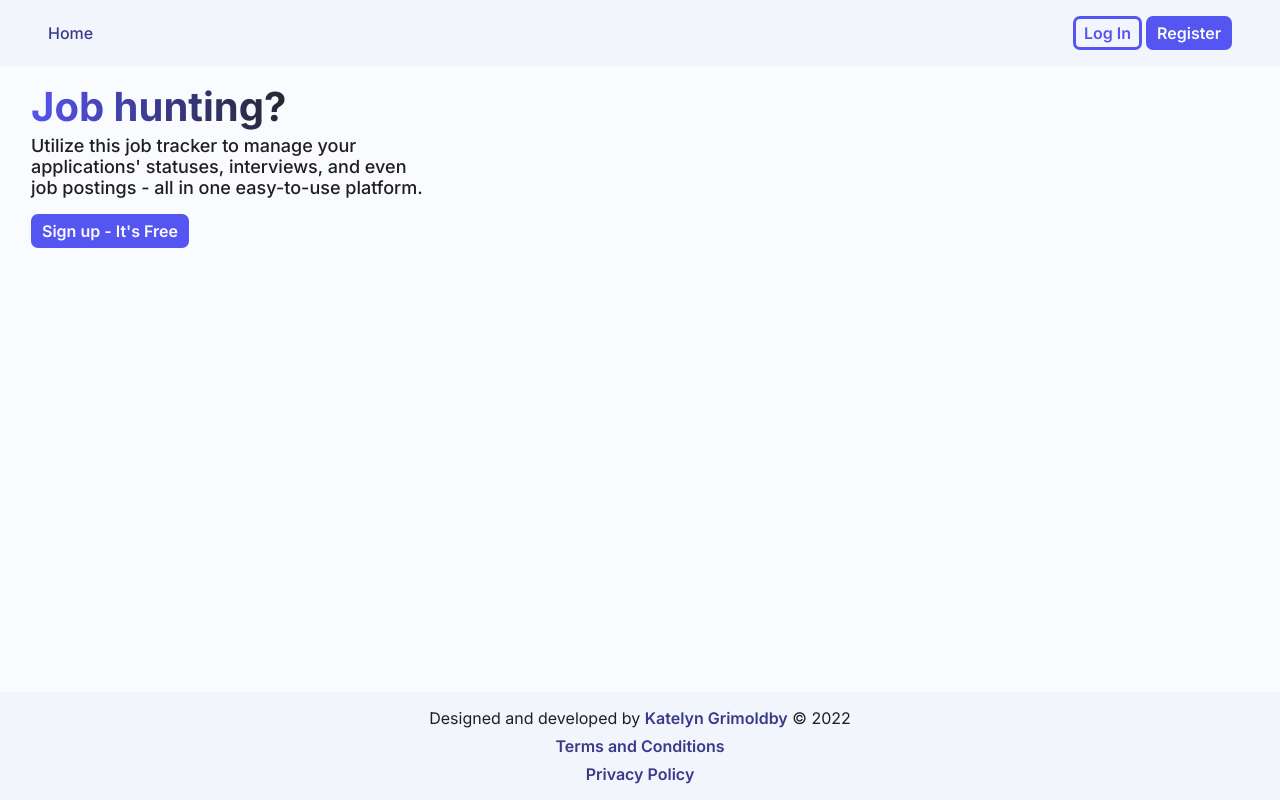
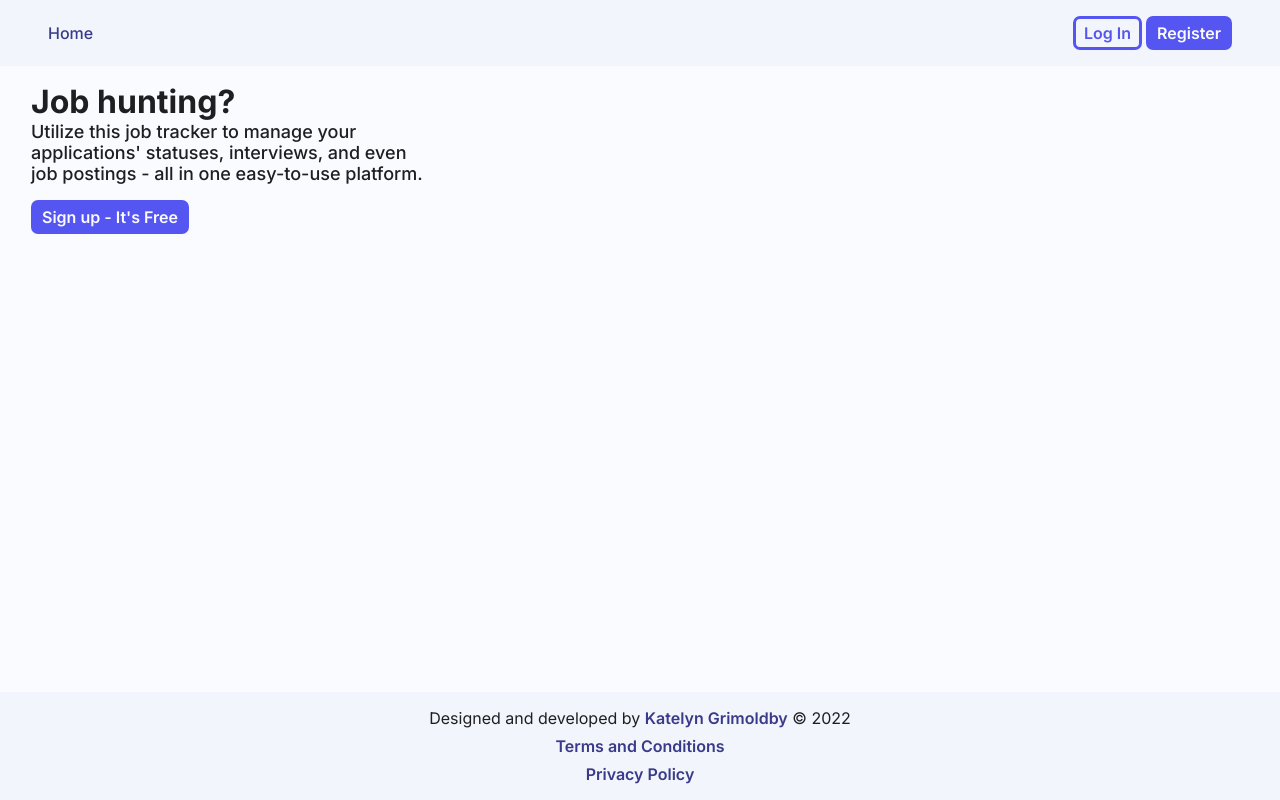
Before and after one commit to katelyngrimoldby/job-application-tracker, a React (Vite) app in the folder frontend/: page / in a window 1280 px wide. Built offline with nearby package versions, Linux system fonts and the light colour scheme.

Commit message:
Write markup

```diff
--- a/frontend/src/pages/landing.tsx
+++ b/frontend/src/pages/landing.tsx
@@ -4,19 +4,23 @@ import styles from '../styles/pages/landing.module.css';
 const Landing = () => {
   return (
     <main className={styles.main}>
-      <header>
-        <h1 className={styles.header}>Job hunting?</h1>
+      <header className={styles.heading}>
+        <div className={styles.headingContent}>
+          <h1>Job hunting?</h1>
+        </div>
+      </header>
+      <div className={styles.cta}>
         <p className={styles.subtext}>
           Utilize this job tracker to manage your applications&apos; statuses,
           interviews, and even job postings - all in one easy-to-use platform.
         </p>
-      </header>
         <Link
           to='/register'
           className='primary'
         >
           Sign up - It&apos;s Free
         </Link>
+      </div>
     </main>
   );
 };
```
Lines whose indentation alone changed are shown as unchanged.
